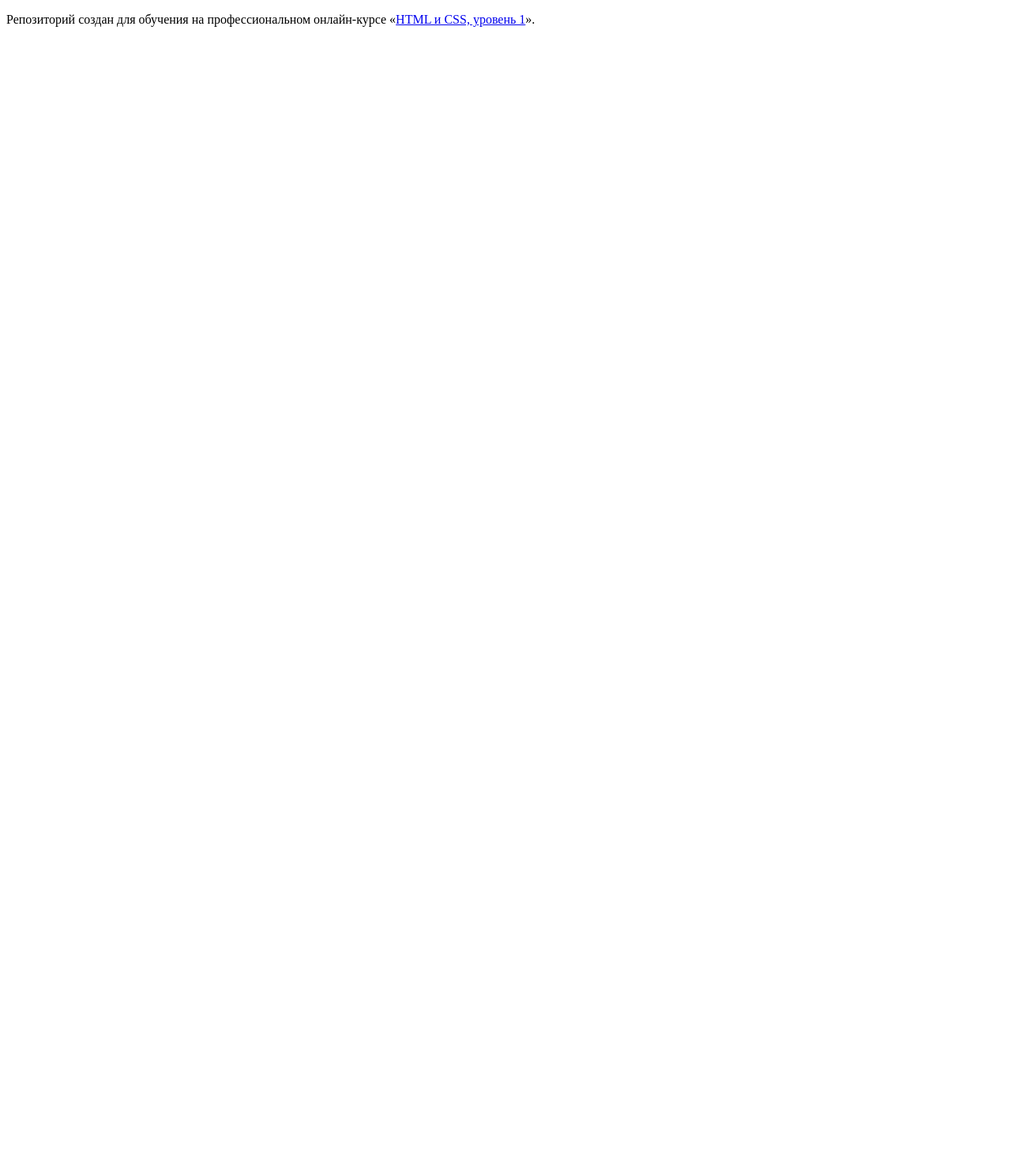
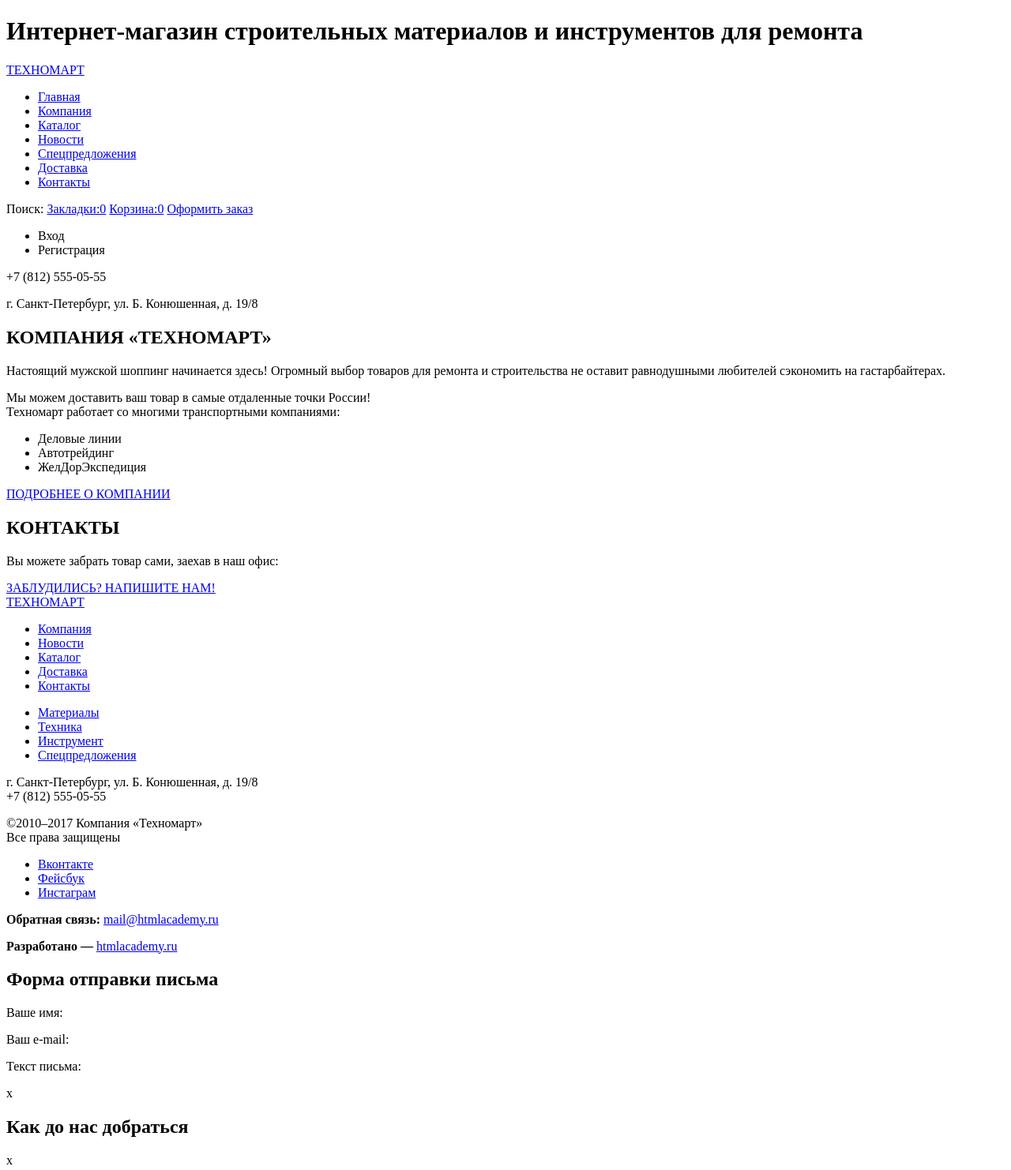
Before and after one commit to Russe1/901651-technomart-24, a plain HTML site: page index.html in a window 1280 px wide. Shown: the whole page at 79% size. Before the commit the page ends 800 px from the top, so only its background shows below. Drawn offline with Linux system fonts and the light colour scheme.

Commit message:
Второе задание

```diff
--- a/index.html
+++ b/index.html
@@ -2,11 +2,111 @@
 <html lang="ru">
   <head>
     <meta charset="utf-8">
-    <title>HTML Academy: Техномарт</title>
+    <title>Интернет-магазин инструментов Техномарт</title>
   </head>
   <body>
+        <header class="main-header">
+            <h1>Интернет-магазин строительных материалов и инструментов для ремонта</h1>
+            <nav class="main-navigation">
+                <!--Наверно можно стилями сделать логотип? -->
+                <a class="main-header-logo" href="index.html">ТЕХНОМАРТ</a>
+                <ul class="site-navigation">
+                    <li><a href="index.html">Главная</a></li>
+                    <li><a href="#">Компания</a></li>
+                    <li><a href="catalog.html">Каталог</a></li>
+                    <li><a href="#">Новости</a></li>
+                    <li><a href="#">Спецпредложения</a></li>
+                    <li><a href="#">Доставка</a></li>
+                    <li><a href="#">Контакты</a></li>
+                </ul>
+            </nav>
+            <div class="header-menu">
+                <span class="searching">Поиск:</span>
+                <a class="bookmarks" href="#">Закладки:0</a>
+                <a class="cart" href="#">Корзина:0</a>
+                <a class="checkout" href="#">Оформить заказ</a>
+            </div>
+            <ul class="user-navigation">
+                <!--по сути должны быть ссылки-->
+                <li class="login-link">Вход</li>
+                <li class="registration-link">Регистрация</li>
+            </ul>
+            <p class="header-phone">+7 (812) 555-05-55</p>
+            <p class="header-address">г. Санкт-Петербург, ул. Б. Конюшенная, д. 19/8</p>
+        </header>
+        <main class="container">
+            <section class="about-company">
+                <h2>КОМПАНИЯ «ТЕХНОМАРТ»</h2>
+                <p>Настоящий мужской шоппинг начинается здесь! Огромный выбор товаров для ремонта и строительства не оставит равнодушными любителей сэкономить на гастарбайтерах.</p>
+                <p>Мы можем доставить ваш товар в самые отдаленные точки России! <br/>
+                Техномарт работает со многими транспортными компаниями:</p>
+                <ul class="transport-companies">
+                    <li>Деловые линии</li>
+                    <li>Автотрейдинг</li>
+                    <li>ЖелДорЭкспедиция</li>
+                </ul>
+                <a class="button" href="#">ПОДРОБНЕЕ О КОМПАНИИ</a>
+            </section>
+            <section class="main-contacts">
+                <h2>КОНТАКТЫ</h2>
+                <p>Вы можете забрать товар сами, заехав в наш офис:</p>
+                <div class="mini-map">
+                    <!--Здесь будет мини-карта-->
+                </div>
+                <a class="button" href="#">ЗАБЛУДИЛИСЬ? НАПИШИТЕ НАМ!</a>
+            </section>
+        </main>
+        <footer class="footer">
+            <nav class="footer-navigation">
+                <a class="footer-logo" href="index.html">ТЕХНОМАРТ</a>
+                <ul class="footer-site-navigation">
+                    <li><a href="#">Компания</a></li>
+                    <li><a href="#">Новости</a></li>
+                    <li><a href="catalog.html">Каталог</a></li>
+                    <li><a href="#">Доставка</a></li>
+                    <li><a href="#">Контакты</a></li>
+                </ul>
+                <ul class="footer-services-navigation">
+                    <li><a href="#">Материалы</a></li>
+                    <li><a href="#">Техника</a></li>
+                    <li><a href="#">Инструмент</a></li>
+                    <li><a href="#">Спецпредложения</a></li>
+                </ul>
+            </nav>
+            <p class="footer-contacts">г. Санкт-Петербург, ул. Б. Конюшенная, д. 19/8 <br/>
+                +7 (812) 555-05-55
+            </p>
+            <p class="footer-copyright"><span>&#169</span>2010–2017 Компания «Техномарт» <br/>
+                Все права защищены
+            </p>
+            <ul class="footer-social">
+                <li><a class="social-button" href="#">Вконтакте</a></li>
+                <li><a class="social-button" href="#">Фейсбук</a></li>
+                <li><a class="social-button" href="#">Инстаграм</a></li>
+            </ul>
+            <p class="footer-feedback">
+                <b>Обратная связь:</b>
+                <a href="#">mail@htmlacademy.ru</a>
+            </p>
+            <p class="footer-creator">
+                <b>Разработано —</b>
+                <a href="https://htmlacademy.ru">htmlacademy.ru</a>
+            </p>
+        </footer>
 
-    <p>Репозиторий создан для обучения на профессиональном онлайн‑курсе «<a href="https://htmlacademy.ru/intensive/htmlcss">HTML и CSS, уровень 1</a>».</p>
+        <section class="modal modal-letter">
+            <h2 class="visually-hidden">Форма отправки письма</h2>
+            <p>Ваше имя:</p>
+            <p>Ваш e-mail:</p>
+            <p>Текст письма:</p>
+            <!-- Здесь будет форма -->
+            <span class="modal-close">x</span>
+        </section>
+
+        <section class="modal modal-map">
+            <h2 class="visually-hidden">Как до нас добраться</h2>
+            <span class="modal-close">x</span>
+        </section>
 
   </body>
 </html>
```
Also changed, not shown: catalog.html (added, +166 -0 lines).
